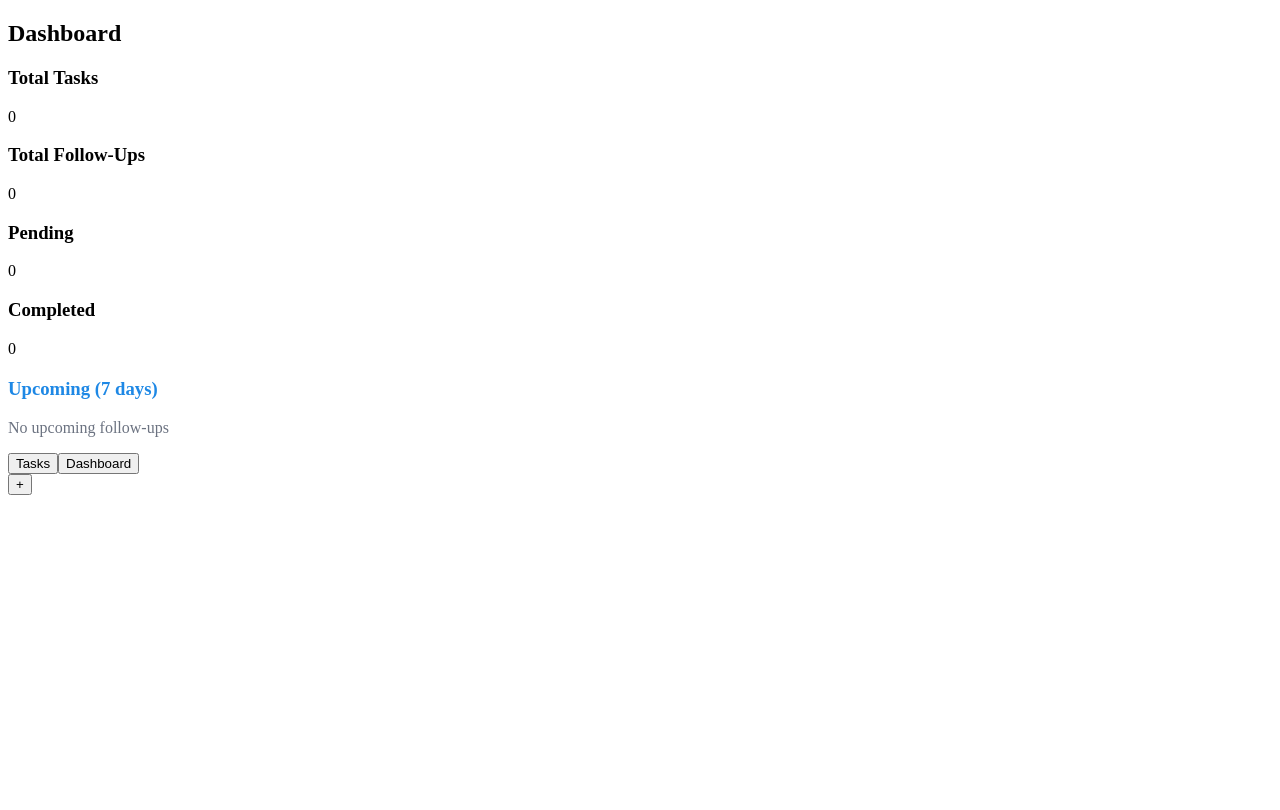
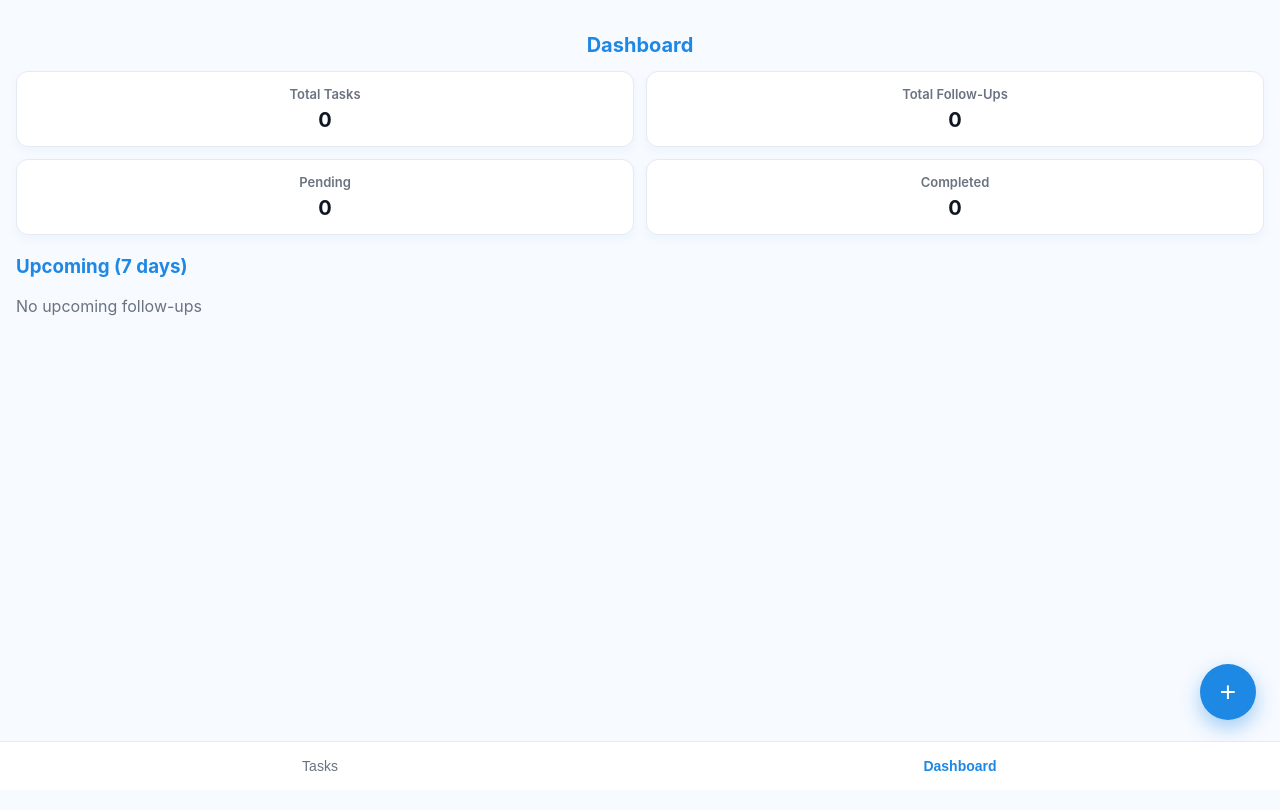
Before and after one commit to naikrohan144876-prog/knk-followup-tracker, a React (Vite) app: page /dashboard in a window 1280 px wide. Shown: the top 810 px of the page. Built offline with nearby package versions, Linux system fonts and the light colour scheme.

Commit message:
Update styles.css

```diff
--- a/src/styles.css
+++ b/src/styles.css
@@ -1,9 +1,231 @@
-/* Fix: floating button and bottom bar positioning */
+:root {
+  --primary: #1e88e5;
+  --bg: #f7faff;
+  --text: #0f172a;
+  --muted: #6b7280;
+  --border: #e5e9f2;
+  --danger: #ef4444;
+  --radius: 16px;
+}
+
+body {
+  font-family: Inter, system-ui, -apple-system, 'Segoe UI', Roboto, Arial;
+  margin: 0;
+  background: var(--bg);
+  color: var(--text);
+  -webkit-font-smoothing: antialiased;
+}
+
+.app-container {
+  min-height: 100vh;
+  padding-bottom: 90px;
+}
+
+/* Dashboard */
+.dashboard {
+  padding: 16px;
+}
+.dashboard-cards {
+  display: grid;
+  grid-template-columns: repeat(2, 1fr);
+  gap: 12px;
+  margin-top: 12px;
+}
+.card {
+  background: white;
+  border: 1px solid var(--border);
+  border-radius: 12px;
+  padding: 14px;
+  box-shadow: 0 4px 8px rgba(30, 136, 229, 0.05);
+  text-align: center;
+}
+.card h3 {
+  margin: 0;
+  font-size: 13px;
+  color: var(--muted);
+  font-weight: 600;
+}
+.card p {
+  margin: 6px 0 0;
+  font-size: 20px;
+  font-weight: 700;
+  color: #0f1724;
+}
+
+/* Task List */
+.task-list-wrapper {
+  position: relative;
+  padding: 16px;
+  background: var(--bg);
+  min-height: calc(100vh - 90px);
+}
+.task-header {
+  font-size: 20px;
+  font-weight: 700;
+  text-align: center;
+  color: var(--primary);
+  margin-bottom: 14px;
+}
+.task-list {
+  display: flex;
+  flex-direction: column;
+  gap: 12px;
+}
+.task-item {
+  background: #fff;
+  border-radius: 14px;
+  padding: 16px 18px;
+  box-shadow: 0 2px 10px rgba(0, 0, 0, 0.05);
+  font-size: 16px;
+  font-weight: 600;
+  color: var(--text);
+  transition: 0.15s;
+}
+.task-item:hover {
+  background: #f1f7ff;
+  transform: translateY(-2px);
+}
+.no-tasks {
+  text-align: center;
+  color: var(--muted);
+  margin-top: 40px;
+  font-size: 15px;
+}
+
+/* plus button beside each task */
+.followup-btn {
+  width: 40px;
+  height: 40px;
+  border-radius: 10px;
+  background: var(--primary);
+  color: #fff;
+  font-size: 22px;
+  border: none;
+  box-shadow: 0 6px 14px rgba(30,136,229,0.2);
+  cursor: pointer;
+  display: inline-flex;
+  align-items: center;
+  justify-content: center;
+}
+.followup-btn:hover {
+  transform: scale(1.05);
+}
+
+/* floating + button */
+.fab {
+  position: fixed;
+  bottom: 80px;
+  right: 24px;
+  width: 56px;
+  height: 56px;
+  border-radius: 50%;
+  background: var(--primary);
+  color: white;
+  font-size: 28px;
+  display: flex;
+  align-items: center;
+  justify-content: center;
+  box-shadow: 0 8px 20px rgba(30, 136, 229, 0.4);
+  border: none;
+}
+
+/* bottom nav */
 .bottom-nav {
+  display: flex;
+  justify-content: space-around;
+  background: white;
+  border-top: 1px solid var(--border);
+  position: fixed;
   bottom: 10px;
+  left: 0;
+  width: 100%;
+  padding: 8px 0;
+  z-index: 60;
 }
-.fab {
-  bottom: 80px;
+.bottom-nav button {
+  flex: 1;
+  background: none;
+  border: none;
+  color: var(--muted);
+  font-size: 14px;
+  font-weight: 500;
+  padding: 8px;
+}
+.bottom-nav button.active {
+  color: var(--primary);
+  font-weight: 700;
+}
+
+/* modal */
+.modal-overlay {
+  position: fixed;
+  top: 0;
+  left: 0;
+  right: 0;
+  bottom: 0;
+  background: rgba(0, 0, 0, 0.35);
+  display: flex;
+  justify-content: center;
+  align-items: center;
+  z-index: 1000;
+}
+.modal-container {
+  background: white;
+  border-radius: 20px;
+  width: 92%;
+  max-width: 420px;
+  padding: 20px;
+  box-shadow: 0 8px 30px rgba(0, 0, 0, 0.15);
+}
+.modal-container h2 {
+  text-align: center;
+  color: var(--primary);
+  margin-bottom: 12px;
+}
+.modal-container input,
+.modal-container select,
+.modal-container textarea {
+  width: 100%;
+  border: 1px solid var(--border);
+  border-radius: 12px;
+  padding: 12px;
+  margin-bottom: 12px;
+  background: #f9fbff;
+  font-size: 15px;
+}
+.modal-actions {
+  display: flex;
+  gap: 10px;
+}
+.btn-primary {
+  background: var(--primary);
+  color: white;
+  border: none;
+  border-radius: 12px;
+  padding: 12px 18px;
+  font-weight: 700;
+  flex: 1;
+}
+.btn-cancel {
+  background: var(--danger);
+  color: white;
+  border: none;
+  border-radius: 12px;
+  padding: 12px 18px;
+  font-weight: 700;
+  flex: 1;
+}
+
+/* follow-up list */
+.followup-list {
+  margin-top: 8px;
+  padding-left: 10px;
+  border-left: 3px solid #e5e9f2;
+}
+.followup-item {
+  font-size: 14px;
+  color: #374151;
+  margin-top: 4px;
 }
 
 /* small popup for new project/department */
@@ -39,7 +261,7 @@
   margin-bottom: 12px;
 }
 
-/* for inline select + add button */
+/* inline select + add button */
 .inline-flex {
   display: flex;
   align-items: center;
@@ -55,20 +277,6 @@
   padding: 4px 10px;
   cursor: pointer;
 }
-
-/* follow-up list under task */
-.followup-list {
-  margin-top: 8px;
-  padding-left: 10px;
-  border-left: 3px solid #e5e9f2;
-}
-.followup-item {
-  font-size: 14px;
-  color: #374151;
-  margin-top: 4px;
-}
-
-/* readonly field for task name */
 .readonly-field {
   background: #f2f7ff;
   border: 1px solid #d7e6ff;
```
